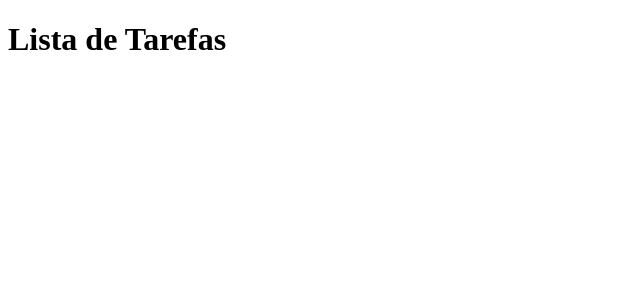
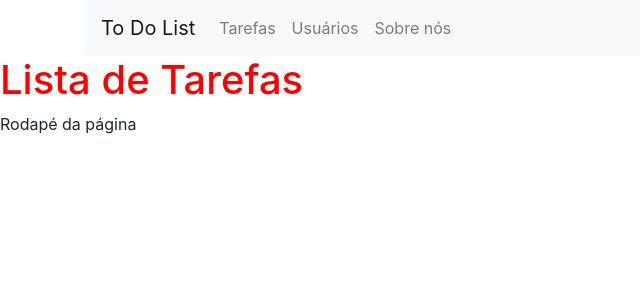
Before and after one commit to felipesoaresfl/django-todolist, a Django app: template tasks/templates/tasks/list.html in a window 1280 px wide. Shown: the top 300 px of the page, without its empty margins (0-640 px from the left). Run offline with Django 4.2, Linux system fonts and the light colour scheme; the template is opened without the code that fills it, so the values that code supplies are empty; some libraries are stand-ins or nearby versions.

Commit message:
criada a parte estática da app task

```diff
--- /dev/null
+++ b/tasks/static/css/style.css
@@ -0,0 +1,3 @@
+h1 {
+    color: red;
+}
--- /dev/null
+++ b/tasks/static/js/script.js
@@ -0,0 +1 @@
+console.log('funcionou!');
--- /dev/null
+++ b/tasks/templates/base.html
@@ -0,0 +1,42 @@
+{% load static %}
+<!DOCTYPE html>
+<html lang="en">
+  <head>
+    <meta charset="UTF-8" />
+    <meta http-equiv="X-UA-Compatible" content="IE=edge" />
+    <meta name="viewport" content="width=device-width, initial-scale=1.0" />
+    <title>{% block title %}{% endblock title %}</title>
+    <link href="https://stackpath.bootstrapcdn.com/bootstrap/4.3.1/css/bootstrap.min.css" rel="stylesheet" integrity="sha384-ggOyR0iXCbMQv3Xipma34MD+dH/1fQ784/j6cY/iJTQUOhcWr7x9JvoRxT2MZw1T" crossorigin="anonymous">
+    <link rel="stylesheet" href="{% static 'css/style.css' %}">
+  </head>
+  <body>
+    <div class="container">
+      <nav class="navbar navbar-expand-lg navbar-light bg-light">
+        <a class="navbar-brand" href="#">To Do List</a>
+        <button class="navbar-toggler" type="button" data-toggle="collapse" data-target="#navbarSupportedContent" aria-controls="navbarSupportedContent" aria-expanded="false" aria-label="Toggle navigation">
+            <span class="navbar-toggler-icon"></span>
+        </button>
+
+        <div class="collapse navbar-collapse" id="navbarSupportedContent">
+          <ul class="navbar-nav">
+            <li class="nav-item">
+              <a class="nav-link" href="#">Tarefas</a>
+            </li>
+            <li class="nav-item">
+              <a class="nav-link" href="#">Usuários</a>
+            </li>
+            <li class="nav-item">
+              <a class="nav-link" href="#">Sobre nós</a>
+            </li>
+          </ul>
+        </div>
+      </nav>
+    </div>
+      {% block content %} {% endblock %}
+      <footer>
+        <p>Rodapé da página</p>
+      </footer>
+    <script src="https://stackpath.bootstrapcdn.com/bootstrap/4.3.1/js/bootstrap.bundle.min.js" integrity="sha384-xrRywqdh3PHs8keKZN+8zzc5TX0GRTLCcmivcbNJWm2rs5C8PRhcEn3czEjhAO9o" crossorigin="anonymous"></script>
+    <script src="{% static 'js/script.js' %}"></script>
+  </body>
+</html>
--- a/tasks/templates/tasks/list.html
+++ b/tasks/templates/tasks/list.html
@@ -1,12 +1,6 @@
-<!DOCTYPE html>
-<html lang="en">
-  <head>
-    <meta charset="UTF-8" />
-    <meta http-equiv="X-UA-Compatible" content="IE=edge" />
-    <meta name="viewport" content="width=device-width, initial-scale=1.0" />
-    <title>List</title>
-  </head>
-  <body>
-    <h1>Lista de Tarefas</h1>
-  </body>
-</html>
+{% extends 'base.html' %}
+{% block title %} Lista de Tarefas {% endblock %}
+
+{% block content %}
+<h1>Lista de Tarefas</h1>
+{% endblock %}
```
Also changed, not shown: tasks/templates/tasks/yourname.html (+7 -0 lines).
